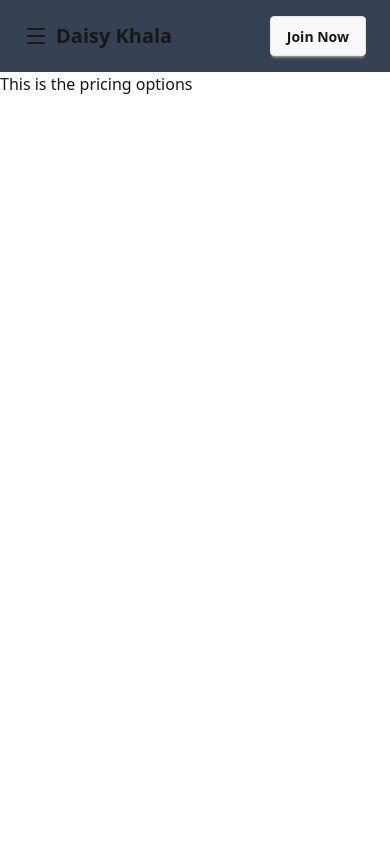
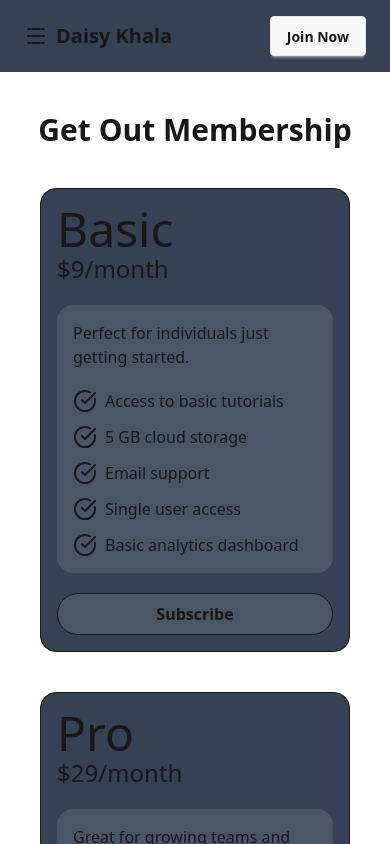
Before and after one commit to sakib404-hub/dynamic-navbar-react-pricing-option-web-dev42-, a React (Vite) app: page / in a window 390 px wide. Shown: the top 844 px of the page. Built offline with nearby package versions, Linux system fonts and the light colour scheme.

Commit message:
made the card and made it responsive

```diff
--- a/public/pricing.json
+++ b/public/pricing.json
@@ -32,11 +32,27 @@
   },
   {
     "id": 3,
+    "plan": "Business",
+    "price": "$59/month",
+    "description": "Ideal for small to medium businesses that need more power.",
+    "features": [
+      "Everything in Pro",
+      "200 GB cloud storage",
+      "Unlimited team members",
+      "Dedicated support channel",
+      "Workflow automation tools",
+      "Advanced user permissions"
+    ],
+    "buttonText": "Choose Business",
+    "popular": false
+  },
+  {
+    "id": 4,
     "plan": "Enterprise",
     "price": "$99/month",
     "description": "Best for large organizations and enterprises.",
     "features": [
-      "Everything in Pro",
+      "Everything in Business",
       "Unlimited cloud storage",
       "Dedicated account manager",
       "Custom integrations",
--- /dev/null
+++ b/src/Component/PricingCard/PricingCard.jsx
@@ -0,0 +1,35 @@
+import React from 'react';
+import PricingFeature from '../PricingFeatures/PricingFeature';
+
+const PricingCard = ({ option }) => {
+    // console.log(option)
+    const { plan, price, description, features } = option;
+    return (
+        <div className='border bg-gray-700 p-4 rounded-2xl flex flex-col'>
+            {/* card Header  */}
+            <div>
+                <h1 className='text-5xl'>{plan}</h1>
+                <p className='text-2xl'>{price}</p>
+            </div>
+            {/* card body  */}
+            <div className='bg-gray-600 p-4 rounded-2xl mt-5 flex-1'>
+                <p>{description}</p>
+                <div className='space-y-3 mt-5'>
+                    {
+                        features.map((feature, index) => {
+                            return <PricingFeature
+                                feature={feature}
+                                key={index}></PricingFeature>
+                        })
+                    }
+                </div>
+            </div>
+            {/* button  */}
+            <button className='w-full border mt-5 rounded-full p-2 font-semibold bg-gray-600 duration-300 hover:bg-gray-400'>
+                Subscribe
+            </button>
+        </div>
+    );
+};
+
+export default PricingCard;
--- a/src/Component/PricingContainer/PricingContainer.jsx
+++ b/src/Component/PricingContainer/PricingContainer.jsx
@@ -1,12 +1,22 @@
 import { use } from "react";
+import PricingCard from "../PricingCard/PricingCard";
 
 
 const PricingContainer = ({ fetchPricingoptions }) => {
     const fetchOptions = use(fetchPricingoptions);
-    console.log(fetchOptions)
+    // console.log(fetchOptions)
     return (
         <div>
-            This is the pricing options
+            <h2 className="text-3xl font-semibold mt-10 text-center">Get Out Membership</h2>
+            <div className="grid grid-cols-1 md:grid-cols-2 lg:grid-cols-3 gap-10 p-10">
+                {
+                    fetchOptions.map((option) => {
+                        return <PricingCard
+                            option={option}
+                            key={option.id}></PricingCard>
+                    })
+                }
+            </div>
         </div>
     );
 };
--- /dev/null
+++ b/src/Component/PricingFeatures/PricingFeature.jsx
@@ -0,0 +1,13 @@
+import { CircleCheckBig, CircleCheckBigIcon } from 'lucide-react';
+import React from 'react';
+
+const PricingFeature = ({ feature }) => {
+    return (
+        <div className='flex gap-2'>
+            <CircleCheckBigIcon></CircleCheckBigIcon>
+            <p>{feature}</p>
+        </div>
+    );
+};
+
+export default PricingFeature;
```
